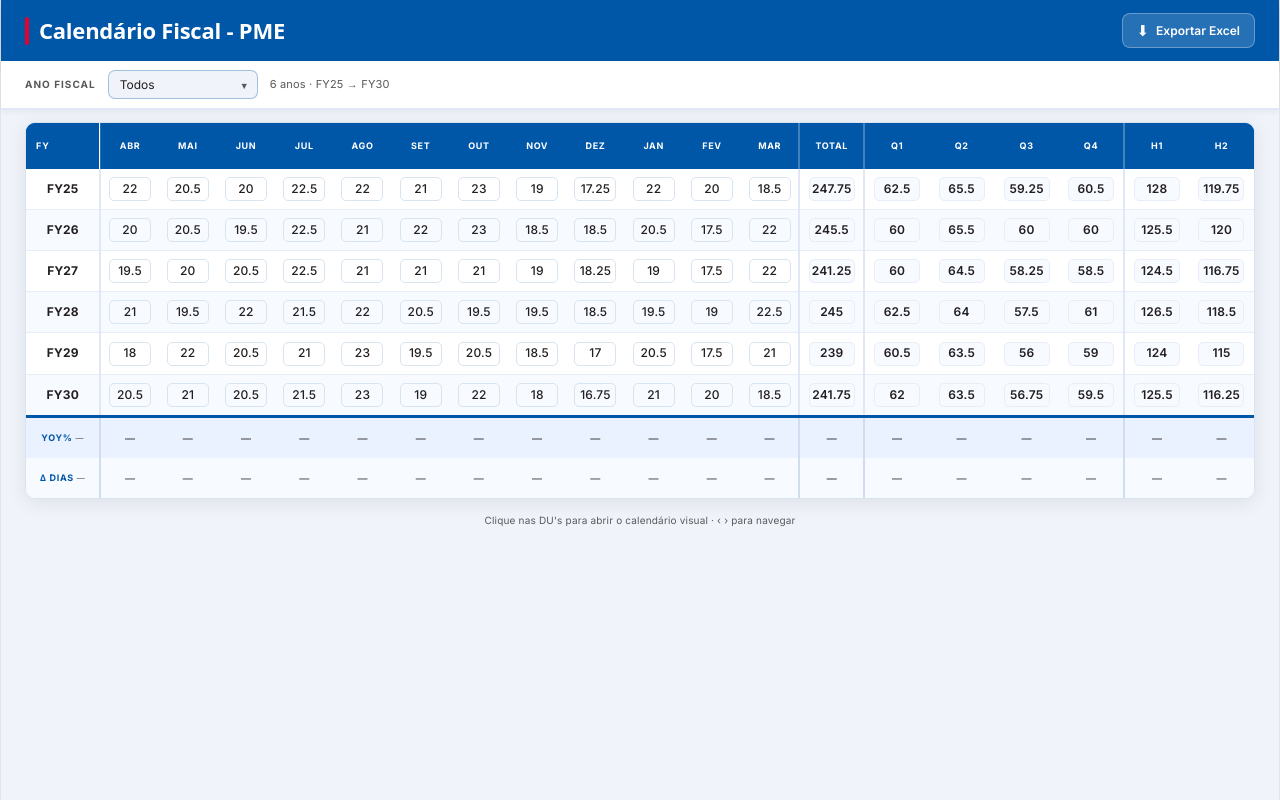
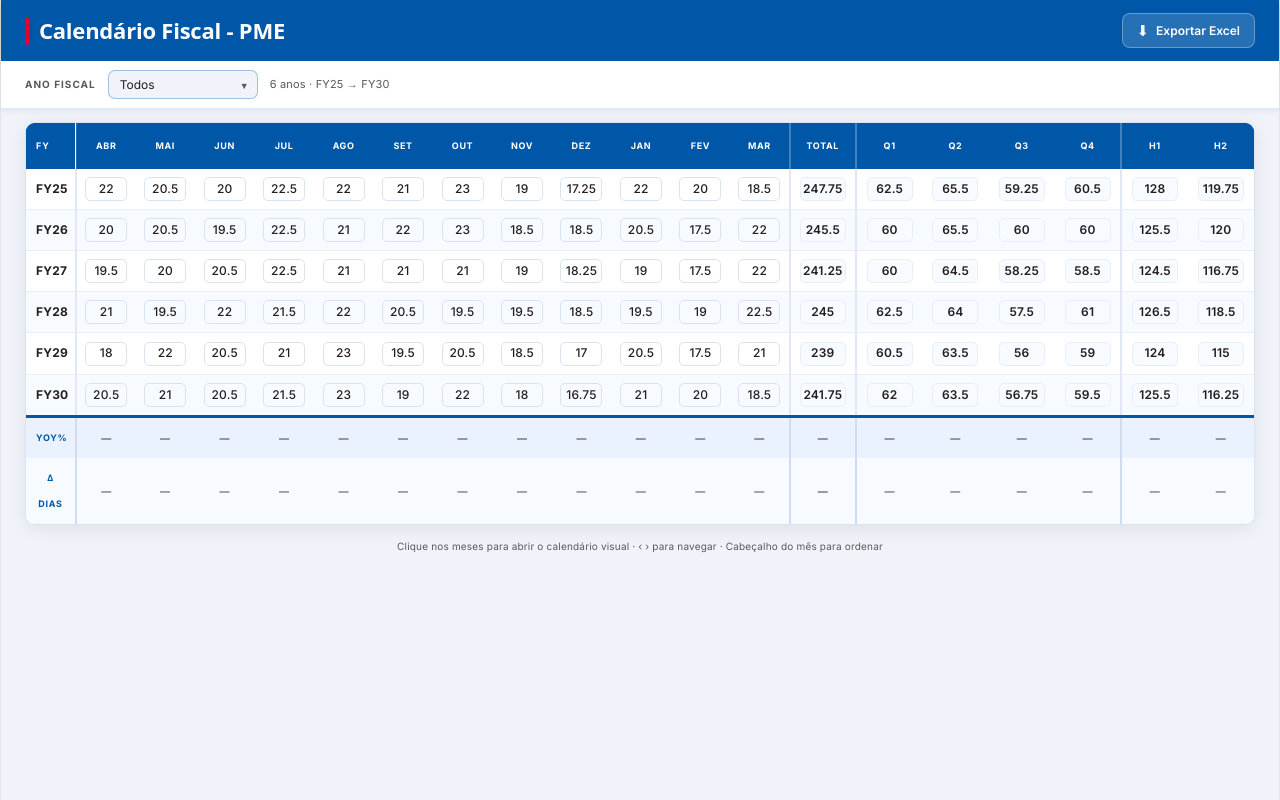
Before and after one commit to Aquiles-1983/calendario-fiscal, a React (Vite) app: page / in a window 1280 px wide. Built offline with nearby package versions, Linux system fonts and the light colour scheme.

Commit message:
Atualização calendário

```diff
--- a/src/App.jsx
+++ b/src/App.jsx
@@ -350,7 +350,7 @@ export default function App(){
                 {/* FY — coluna estreita */}
                 <th style={{padding:"10px 10px",textAlign:"left",color:"#fff",fontSize:9,
                   letterSpacing:"0.1em",textTransform:"uppercase",fontWeight:700,
-                  position:"sticky",left:0,background:B,zIndex:3,minWidth:44,maxWidth:50,
+                  position:"sticky",left:0,background:B,zIndex:3,width:50,minWidth:50,maxWidth:50,
                   borderRight:"2px solid rgba(255,255,255,0.15)"}}>FY</th>
 
                 {/* Meses — clicáveis para ordenar */}
@@ -384,7 +384,7 @@ export default function App(){
 
                     {/* FY */}
                     <td style={{padding:"7px 10px",fontWeight:700,color:hr?B:GR,fontSize:12,
-                      position:"sticky",left:0,zIndex:1,background:bg,
+                      position:"sticky",left:0,zIndex:1,background:bg,width:50,minWidth:50,maxWidth:50,
                       borderRight:"2px solid #E0E8F5",whiteSpace:"nowrap",transition:"color .15s"}}>
                       {row.fy}
                     </td>
@@ -419,8 +419,9 @@ export default function App(){
                 <td style={{padding:"7px 10px",fontSize:9,fontWeight:700,color:B,
                   letterSpacing:"0.08em",textTransform:"uppercase",
                   position:"sticky",left:0,background:"#EBF2FF",zIndex:1,
-                  borderRight:"2px solid #D0DCF0",whiteSpace:"nowrap"}}>
-                  YoY% <small style={{fontWeight:400,color:GM,fontSize:8}}>{fl}</small>
+                  width:50,minWidth:50,maxWidth:50,
+                  borderRight:"2px solid #D0DCF0",overflow:"hidden"}}>
+                  YoY%
                 </td>
                 {MS.map(m=>{const v=cP(m);return(
                   <td key={m} style={{padding:"7px 2px",textAlign:"center"}}>
@@ -442,8 +443,9 @@ export default function App(){
                 <td style={{padding:"7px 10px",fontSize:9,fontWeight:700,color:B,
                   letterSpacing:"0.08em",textTransform:"uppercase",
                   position:"sticky",left:0,background:"#F7FAFF",zIndex:1,
-                  borderRight:"2px solid #D0DCF0",whiteSpace:"nowrap"}}>
-                  Δ Dias <small style={{fontWeight:400,color:GM,fontSize:8}}>{fl}</small>
+                  width:50,minWidth:50,maxWidth:50,
+                  borderRight:"2px solid #D0DCF0",overflow:"hidden"}}>
+                  Δ Dias
                 </td>
                 {MS.map(m=>{const v=cA(m);return(
                   <td key={m} style={{padding:"7px 2px",textAlign:"center"}}>
@@ -464,7 +466,7 @@ export default function App(){
         </div>
 
         <div style={{marginTop:8,textAlign:"center",fontSize:10,color:GM}}>
-          Clique nas DU's para abrir o calendário visual · ‹ › para navegar
+          Clique nos meses para abrir o calendário visual · ‹ › para navegar · Cabeçalho do mês para ordenar
         </div>
       </div>
     </div>
```
